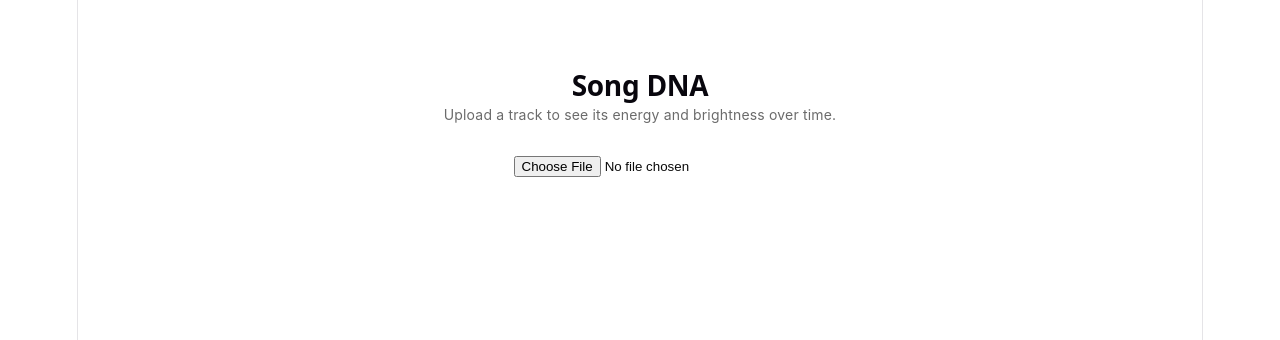
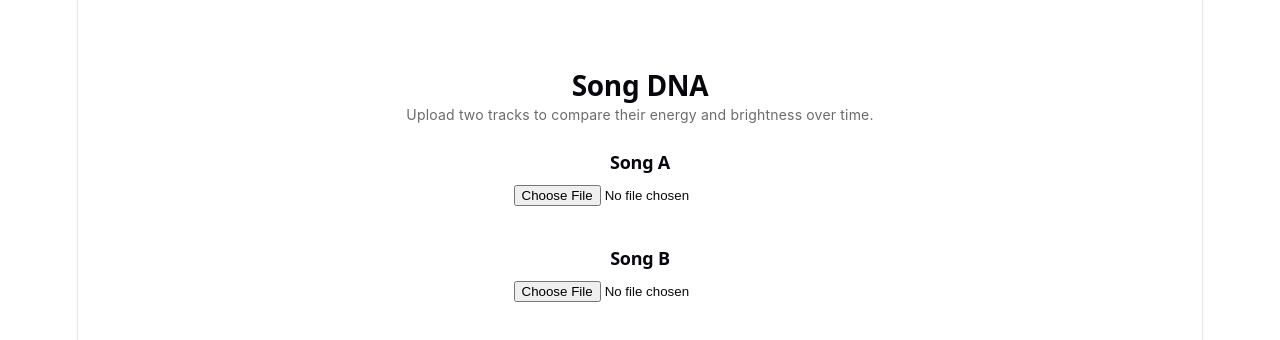
Before and after one commit to chloewalkerrr/song-dna, a React app in the folder frontend/: page / in a window 1280 px wide. Shown: the top 340 px of the page. Built offline with nearby package versions, Linux system fonts and the light colour scheme; the HTML template or start-up script is replaced by a standard one.

Commit message:
feat: support comparing two songs with a shared fingerprint scale

```diff
--- a/frontend/package.json
+++ b/frontend/package.json
@@ -7,7 +7,8 @@
     "dev": "vite",
     "build": "vite build",
     "lint": "eslint .",
-    "preview": "vite preview"
+    "preview": "vite preview",
+    "test": "vitest run"
   },
   "dependencies": {
     "react": "^19.2.8",
@@ -22,6 +23,7 @@
     "eslint-plugin-react-hooks": "^7.1.1",
     "eslint-plugin-react-refresh": "^0.5.3",
     "globals": "^17.7.0",
-    "vite": "^8.2.0"
+    "vite": "^8.2.0",
+    "vitest": "^5.0.0"
   }
 }
--- a/frontend/src/App.jsx
+++ b/frontend/src/App.jsx
@@ -1,68 +1,19 @@
-import { useState, useRef, useEffect } from "react";
+import { useState } from "react";
+import SongPanel from "./SongPanel";
+import { getSharedMax } from "./scaling";
 
 function App() {
-  const [features, setFeatures] = useState(null);
-  const [loading, setLoading] = useState(false);
-  const audioRef = useRef(null);
-  const [isPlaying, setIsPlaying] = useState(false);
-  const [currentTime, setCurrentTime] = useState(0);
+  const [songAFeatures, setSongAFeatures] = useState(null);
+  const [songBFeatures, setSongBFeatures] = useState(null);
 
-  function togglePlay() {
-    if (!audioRef.current) return;
-    if (isPlaying) {
-      audioRef.current.pause();
-    } else {
-      audioRef.current.play();
-    }
-    setIsPlaying(!isPlaying);
-  }
-
-  useEffect(() => {
-    const audio = audioRef.current;
-    if (!audio) return;
-
-    function handleTimeUpdate() {
-      setCurrentTime(audio.currentTime);
-    }
-
-    audio.addEventListener("timeupdate", handleTimeUpdate);
-    return () => audio.removeEventListener("timeupdate", handleTimeUpdate);
-  }, [features]);
-
-  async function handleFileChange(event) {
-    const file = event.target.files[0];
-    if (!file) return;
-
-    setLoading(true);
-
-    const formData = new FormData();
-    formData.append("file", file);
-
-    const response = await fetch("http://127.0.0.1:8000/analyze", {
-      method: "POST",
-      body: formData,
-    });
-
-    const data = await response.json();
-    setFeatures(data);
-    setLoading(false);
-  }
-
-  function buildPath(values, width, height) {
-    const max = Math.max(...values);
-    const stepX = width / (values.length - 1);
-
-    return values
-      .map((v, i) => {
-        const x = i * stepX;
-        const y = height - (v / max) * height;
-        return `${i === 0 ? "M" : "L"} ${x},${y}`;
-      })
-      .join(" ");
-  }
-
-  const width = 900;
-  const height = 200;
+  const rmsMax = getSharedMax([
+    songAFeatures?.rms_energy,
+    songBFeatures?.rms_energy,
+  ]);
+  const centroidMax = getSharedMax([
+    songAFeatures?.spectral_centroid,
+    songBFeatures?.spectral_centroid,
+  ]);
 
   return (
     <div
@@ -79,79 +30,24 @@ function App() {
           Song DNA
         </h1>
         <p style={{ color: "#6b6b6b", fontSize: 14, marginBottom: 24 }}>
-          Upload a track to see its energy and brightness over time.
+          Upload two tracks to compare their energy and brightness over time.
         </p>
 
-        <input type="file" accept="audio/*" onChange={handleFileChange} />
-
-        {loading && (
-          <p style={{ fontFamily: "monospace", fontSize: 13, color: "#6b6b6b", marginTop: 16 }}>
-            Analyzing...
-          </p>
-        )}
-
-        {features && (
-          <div style={{ marginTop: 24 }}>
-            <p style={{ fontFamily: "monospace", fontSize: 12, color: "#6b6b6b", marginBottom: 12 }}>
-              {features.file_path} — {features.duration_seconds.toFixed(1)}s
-            </p>
-
-            <audio ref={audioRef} src={features.audio_url} />
-            <button onClick={togglePlay} style={{ marginTop: 12, marginBottom: 12 }}>
-              {isPlaying ? "Pause" : "Play"}
-            </button>
-
-            <div
-              style={{
-                background: "#fbfbfb",
-                border: "1px solid #e6e6e6",
-                borderRadius: 6,
-                padding: 20,
-              }}
-            >
-              <svg width={width} height={height} style={{ display: "block" }}>
-                <line x1="0" y1={height / 2} x2={width} y2={height / 2} stroke="#e6e6e6" strokeWidth="1" />
-                <line
-                  x1={(currentTime / features.duration_seconds) * width}
-                  y1={0}
-                  x2={(currentTime / features.duration_seconds) * width}
-                  y2={height}
-                  stroke="#0a0a0a"
-                  strokeWidth="1"
-                />
-                <path
-                  d={buildPath(features.rms_energy, width, height)}
-                  fill="none"
-                  stroke="#2f6bf0"
-                  strokeWidth="1.6"
-                />
-                <path
-                  d={buildPath(features.spectral_centroid, width, height)}
-                  fill="none"
-                  stroke="#1f9d55"
-                  strokeWidth="1.6"
-                />
-              </svg>
-
-              <div style={{ display: "flex", gap: 20, marginTop: 16 }}>
-                <LegendItem color="#2f6bf0" label="Energy" />
-                <LegendItem color="#1f9d55" label="Brightness" />
-              </div>
-            </div>
-          </div>
-        )}
+        <SongPanel
+          label="Song A"
+          rmsMax={rmsMax}
+          centroidMax={centroidMax}
+          onFeaturesChange={setSongAFeatures}
+        />
+        <SongPanel
+          label="Song B"
+          rmsMax={rmsMax}
+          centroidMax={centroidMax}
+          onFeaturesChange={setSongBFeatures}
+        />
       </div>
     </div>
   );
 }
 
-function LegendItem({ color, label }) {
-  return (
-    <div style={{ display: "flex", alignItems: "center", gap: 7, fontSize: 13, color: "#6b6b6b" }}>
-      <span style={{ width: 14, height: 2, background: color, display: "inline-block", borderRadius: 2 }} />
-      {label}
-    </div>
-  );
-}
-
 export default App;
--- /dev/null
+++ b/frontend/src/Fingerprint.jsx
@@ -0,0 +1,69 @@
+const WIDTH = 900;
+const HEIGHT = 200;
+
+// Builds an SVG path string plotting `values` left-to-right, scaled against
+// `max` (not each array's own max) so two fingerprints can share one scale.
+export function buildPath(values, width, height, max) {
+  const stepX = width / (values.length - 1);
+
+  return values
+    .map((v, i) => {
+      const x = i * stepX;
+      const y = height - (v / max) * height;
+      return `${i === 0 ? "M" : "L"} ${x},${y}`;
+    })
+    .join(" ");
+}
+
+function LegendItem({ color, label }) {
+  return (
+    <div style={{ display: "flex", alignItems: "center", gap: 7, fontSize: 13, color: "#6b6b6b" }}>
+      <span style={{ width: 14, height: 2, background: color, display: "inline-block", borderRadius: 2 }} />
+      {label}
+    </div>
+  );
+}
+
+function Fingerprint({ features, currentTime, rmsMax, centroidMax }) {
+  return (
+    <div
+      style={{
+        background: "#fbfbfb",
+        border: "1px solid #e6e6e6",
+        borderRadius: 6,
+        padding: 20,
+      }}
+    >
+      <svg width={WIDTH} height={HEIGHT} style={{ display: "block" }}>
+        <line x1="0" y1={HEIGHT / 2} x2={WIDTH} y2={HEIGHT / 2} stroke="#e6e6e6" strokeWidth="1" />
+        <line
+          x1={(currentTime / features.duration_seconds) * WIDTH}
+          y1={0}
+          x2={(currentTime / features.duration_seconds) * WIDTH}
+          y2={HEIGHT}
+          stroke="#0a0a0a"
+          strokeWidth="1"
+        />
+        <path
+          d={buildPath(features.rms_energy, WIDTH, HEIGHT, rmsMax)}
+          fill="none"
+          stroke="#2f6bf0"
+          strokeWidth="1.6"
+        />
+        <path
+          d={buildPath(features.spectral_centroid, WIDTH, HEIGHT, centroidMax)}
+          fill="none"
+          stroke="#1f9d55"
+          strokeWidth="1.6"
+        />
+      </svg>
+
+      <div style={{ display: "flex", gap: 20, marginTop: 16 }}>
+        <LegendItem color="#2f6bf0" label="Energy" />
+        <LegendItem color="#1f9d55" label="Brightness" />
+      </div>
+    </div>
+  );
+}
+
+export default Fingerprint;
--- /dev/null
+++ b/frontend/src/SongPanel.jsx
@@ -0,0 +1,87 @@
+import { useState, useRef, useEffect } from "react";
+import Fingerprint from "./Fingerprint";
+
+function SongPanel({ label, rmsMax, centroidMax, onFeaturesChange }) {
+  const [features, setFeatures] = useState(null);
+  const [loading, setLoading] = useState(false);
+  const audioRef = useRef(null);
+  const [isPlaying, setIsPlaying] = useState(false);
+  const [currentTime, setCurrentTime] = useState(0);
+
+  function togglePlay() {
+    if (!audioRef.current) return;
+    if (isPlaying) {
+      audioRef.current.pause();
+    } else {
+      audioRef.current.play();
+    }
+    setIsPlaying(!isPlaying);
+  }
+
+  useEffect(() => {
+    const audio = audioRef.current;
+    if (!audio) return;
+
+    function handleTimeUpdate() {
+      setCurrentTime(audio.currentTime);
+    }
+
+    audio.addEventListener("timeupdate", handleTimeUpdate);
+    return () => audio.removeEventListener("timeupdate", handleTimeUpdate);
+  }, [features]);
+
+  async function handleFileChange(event) {
+    const file = event.target.files[0];
+    if (!file) return;
+
+    setLoading(true);
+
+    const formData = new FormData();
+    formData.append("file", file);
+
+    const response = await fetch("http://127.0.0.1:8000/analyze", {
+      method: "POST",
+      body: formData,
+    });
+
+    const data = await response.json();
+    setFeatures(data);
+    onFeaturesChange(data);
+    setLoading(false);
+  }
+
+  return (
+    <div style={{ marginBottom: 40 }}>
+      <h2 style={{ fontWeight: 600, fontSize: 18, marginBottom: 8 }}>{label}</h2>
+      <input type="file" accept="audio/*" onChange={handleFileChange} />
+
+      {loading && (
+        <p style={{ fontFamily: "monospace", fontSize: 13, color: "#6b6b6b", marginTop: 16 }}>
+          Analyzing...
+        </p>
+      )}
+
+      {features && (
+        <div style={{ marginTop: 24 }}>
+          <p style={{ fontFamily: "monospace", fontSize: 12, color: "#6b6b6b", marginBottom: 12 }}>
+            {features.file_path} — {features.duration_seconds.toFixed(1)}s
+          </p>
+
+          <audio ref={audioRef} src={features.audio_url} />
+          <button onClick={togglePlay} style={{ marginTop: 12, marginBottom: 12 }}>
+            {isPlaying ? "Pause" : "Play"}
+          </button>
+
+          <Fingerprint
+            features={features}
+            currentTime={currentTime}
+            rmsMax={rmsMax}
+            centroidMax={centroidMax}
+          />
+        </div>
+      )}
+    </div>
+  );
+}
+
+export default SongPanel;
--- /dev/null
+++ b/frontend/src/scaling.js
@@ -0,0 +1,8 @@
+// Computes one shared maximum across multiple songs' feature arrays, so
+// two songs' fingerprint lines can be drawn on the same scale instead of
+// each song normalizing against only its own loudest/brightest frame.
+export function getSharedMax(valueArrays) {
+  const combined = valueArrays.filter(Boolean).flat();
+  if (combined.length === 0) return 1;
+  return Math.max(...combined);
+}
```
Also changed, not shown: 2 other files (tests, documents, lock files or other folders).
